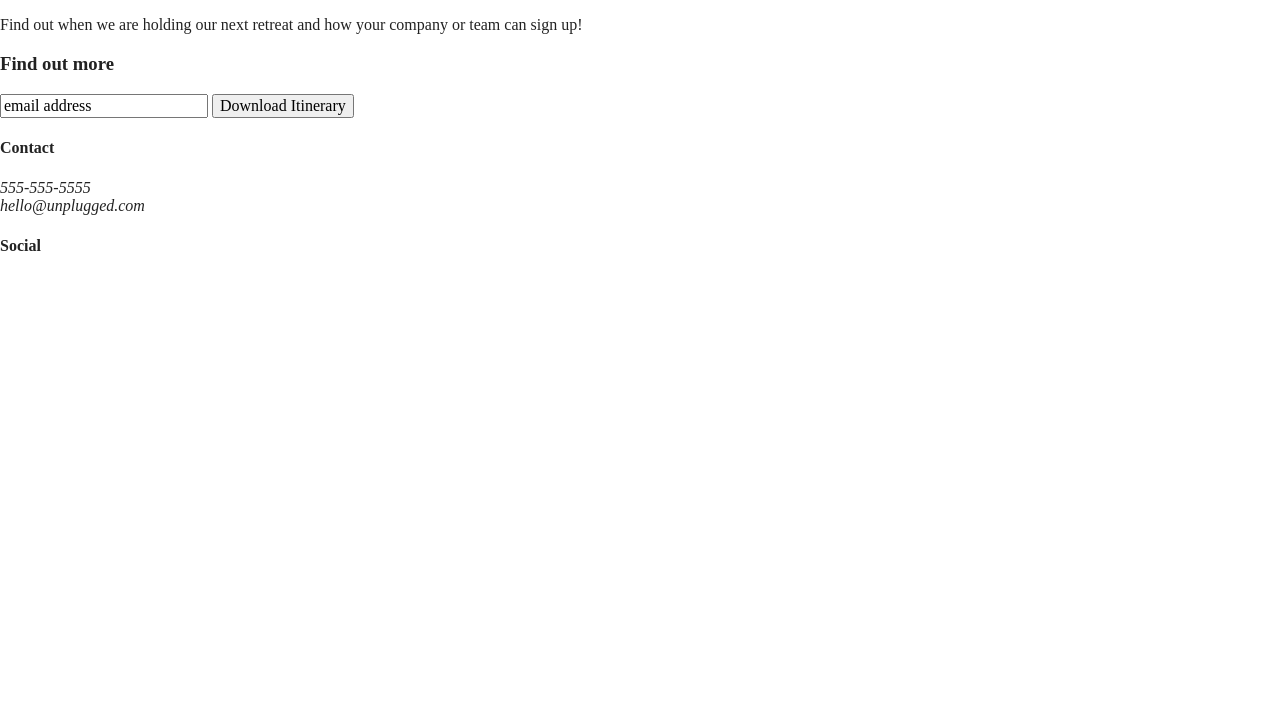
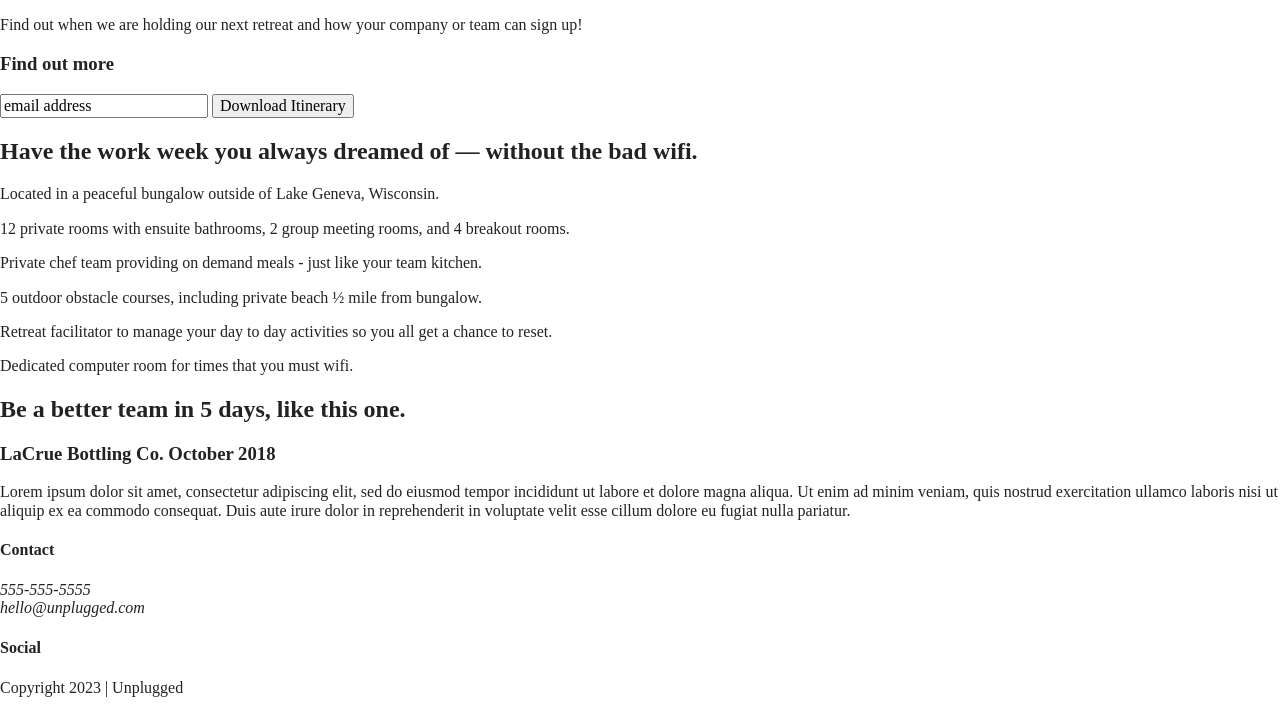
Before and after one commit to maggi-b/unplugged, a website built with Parcel: page index.html in a window 1280 px wide. Shown: the part 176-889 px from the top of the page. Before the commit the page ends 800 px from the top, so only its background shows below. Built offline with nearby package versions, Linux system fonts and the light colour scheme.

Commit message:
Added features and reviews and fixed footer

```diff
--- a/index.html
+++ b/index.html
@@ -42,17 +42,66 @@
       </div>
     </section>
     <aside>
+      <div class="form-description">
         <h3>Want to join the next retreat?</h3>
         <p>Find out when we are holding our next retreat and how your company or team can sign up!
         </p>
+      </div>
+      <div class="form">
         <h3>Find out more</h3>
         <input type="text" name="name" value="email address">
         <input type="button" value="Download Itinerary">
+      </div>
     </aside>
+    <section class="features">
+      <div class="content-wrapper">
+        <h2>Have the work week you always dreamed of — without the bad wifi.</h2>
+        <div class="features-items">
+          <article class="features-item-description">
+            <p class="fontawesome-icon"></p>
+            <p>Located in a peaceful bungalow outside of Lake Geneva, Wisconsin.</p>
+          </article>
+          <article class="features-item-description">
+            <p class="fontawesome-icon"></p>
+            <p>12 private rooms with ensuite bathrooms, 2 group meeting rooms, and 4 breakout rooms.</p>
+          </article>
+          <article class="features-item-description">
+            <p class="fontawesome-icon"></p>
+            <p>Private chef team providing on demand meals - just like your team kitchen.</p>
+          </article>
+          <article class="features-item-description">
+            <p class="fontawesome-icon"></p>
+            <p>5 outdoor obstacle courses, including private beach ½ mile from bungalow.</p>
+          </article>
+          <article class="features-item-description">
+            <p class="fontawesome-icon"></p>
+            <p>Retreat facilitator to manage your day to day activities so you all get a chance to reset.</p>
+          </article>
+          <article class="features-item-description">
+            <p class="fontawesome-icon"></p>
+            <p>Dedicated computer room for times that you must wifi.</p>
+          </article>
+        </div>
+      </div>
+    </section>
+    <section class="reviews">
+      <div class="content-wrapper">
+        <h2>Be a better team in 5 days, like this one.</h2>
+        <article>
+          <div>
+            <h3>LaCrue Bottling Co. October 2018</h3>
+            <p>Lorem ipsum dolor sit amet, consectetur adipiscing elit, sed do eiusmod tempor incididunt ut labore et
+              dolore magna aliqua. Ut enim ad minim veniam, quis nostrud exercitation ullamco laboris nisi ut aliquip ex
+              ea commodo consequat. Duis aute irure dolor in reprehenderit in voluptate velit esse cillum dolore eu
+              fugiat nulla pariatur.</p>
+          </div>
+        </article>
+      </div>
+    </section>
   </main>
   <footer>
     <div class="content-wrapper">
-      <div class="content">
+      <div class="footer-content">
         <div class="contact">
           <h4>Contact</h4>
           <address>
@@ -64,6 +113,7 @@
         </div>
         <div class="social">
           <h4>Social</h4>
+          <div class="social-icons">
             <p>
               <a href="facebook.com" target="_blank" rel="noopener"><!--FB LOGO HERE--></a>
             </p>
@@ -75,6 +125,10 @@
             </p>
           </div>
         </div>
+      </div>
+    </div>
+    <div class="copyright">
+      <p>Copyright 2023 | Unplugged</p>
     </div>
   </footer>
   <!-- Add your site or application content here -->
```
Also changed, not shown: about/index.html (+6 -1 lines), faq/index.html (+6 -1 lines). Lines whose indentation alone changed are shown as unchanged.
